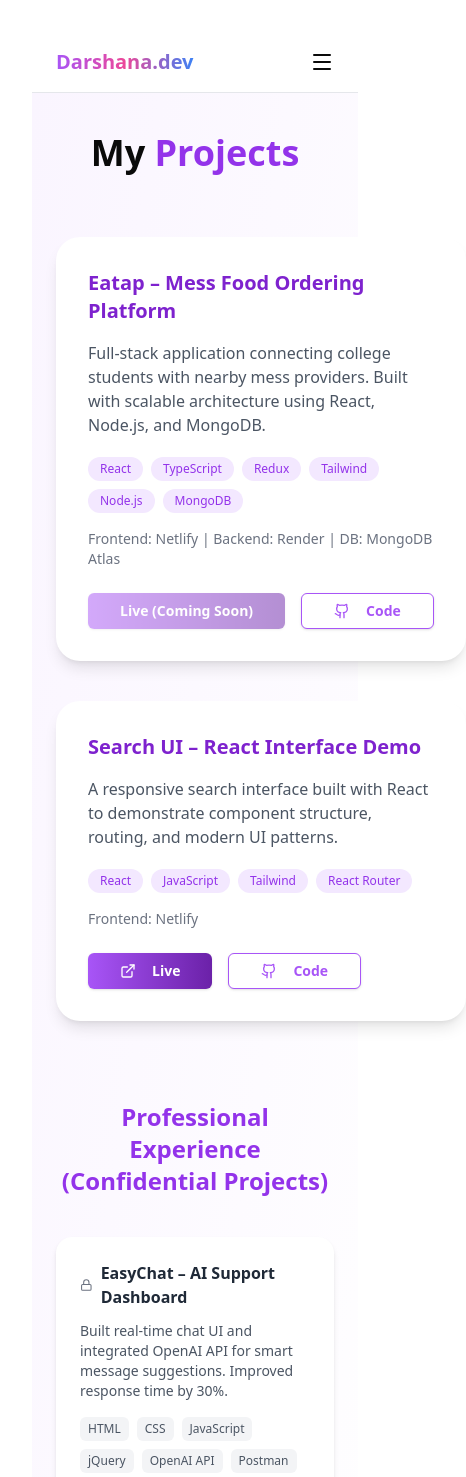
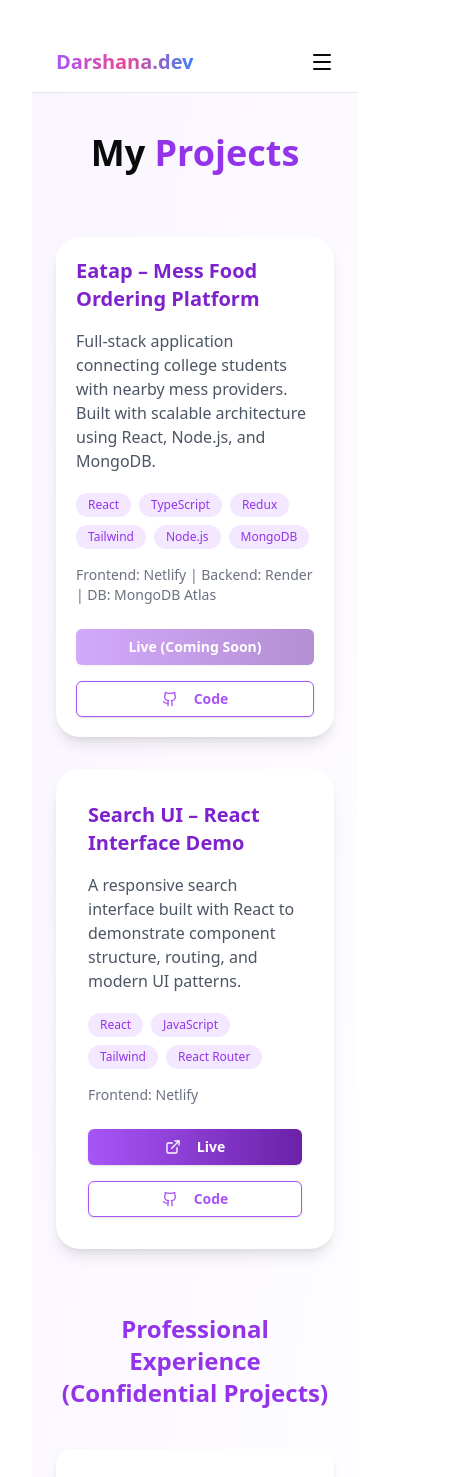
Before and after one commit to DARSHANARANE/Portfolio, a React (Vite) app: page /projects in a window 390 px wide. Shown: the top 1477 px of the page, 466 px wide, since content can reach past the window. Built offline with nearby package versions, Linux system fonts and the light colour scheme.

Commit message:
Add Resume button to Navbar and improve Projects layout

```diff
--- a/src/components/Navbar.tsx
+++ b/src/components/Navbar.tsx
@@ -91,6 +91,11 @@ export default function Navbar() {
           <CustomButton variantType="secondary" onClick={handleHireMe}>
             Hire Me
           </CustomButton>
+            <a href="/Darshana Rane.pdf" download>
+            <CustomButton variantType="secondary" className="ml-4">
+              Resume
+            </CustomButton>
+          </a>
         </div>
       )}
     </header>
--- a/src/pages/Projects.tsx
+++ b/src/pages/Projects.tsx
@@ -12,13 +12,12 @@ export default function Projects() {
                 </h2>
 
                 {/* ================= PERSONAL PROJECTS ================= */}
-                <div className="grid md:grid-cols-2 gap-10 mb-20">
+                <div className="grid grid-cols-1 md:grid-cols-2 gap-8 sm:gap-10 mb-16 sm:mb-20">
 
                     {/* Eatap */}
-                    {/* Eatap */}
-                    <div className="p-8 bg-white rounded-3xl shadow-lg
-                hover:shadow-purple-300/40 hover:-translate-y-3
-                transition-all duration-500">
+                    <div className="p-5 sm:p-8 bg-white rounded-3xl shadow-lg
+hover:shadow-purple-300/40 hover:-translate-y-2
+transition-all duration-500">
 
                         <h3 className="text-xl font-semibold text-purple-700">
                             Eatap – Mess Food Ordering Platform
@@ -53,7 +52,7 @@ export default function Projects() {
                         </p>
 
                         {/* Buttons */}
-                        <div className="flex gap-4 mt-6">
+                        <div  className="flex flex-col sm:flex-row gap-4 mt-6">
 
                             {/* Disabled Live Button */}
                             <CustomButton
@@ -69,7 +68,7 @@ export default function Projects() {
                                 href="https://github.com/DARSHANARANE/Eatap_Phase-2"
                                 target="_blank"
                             >
-                                <CustomButton variantType="secondary">
+                                <CustomButton variantType="secondary" className="w-full sm:w-auto">
                                     <Github size={16} className="mr-2" />
                                     Code
                                 </CustomButton>
@@ -108,12 +107,12 @@ export default function Projects() {
                         <p className="text-sm text-gray-500 mt-4">
                             Frontend: Netlify
                         </p>
-                        <div className="flex gap-4 mt-6">
+                        <div className="flex flex-col sm:flex-row gap-4 mt-6">
                             <a
                                 href="https://search-ui-darshana-rane.netlify.app/"
                                 target="_blank"
                             >
-                                <CustomButton variantType="primary">
+                                <CustomButton variantType="primary"className="w-full sm:w-auto">
                                     <ExternalLink size={16} className="mr-2" />
                                     Live
                                 </CustomButton>
@@ -123,7 +122,7 @@ export default function Projects() {
                                 href="https://github.com/DARSHANARANE/search-ui"
                                 target="_blank"
                             >
-                                <CustomButton variantType="secondary">
+                                <CustomButton variantType="secondary"className="w-full sm:w-auto">
                                     <Github size={16} className="mr-2" />
                                     Code
                                 </CustomButton>
```
